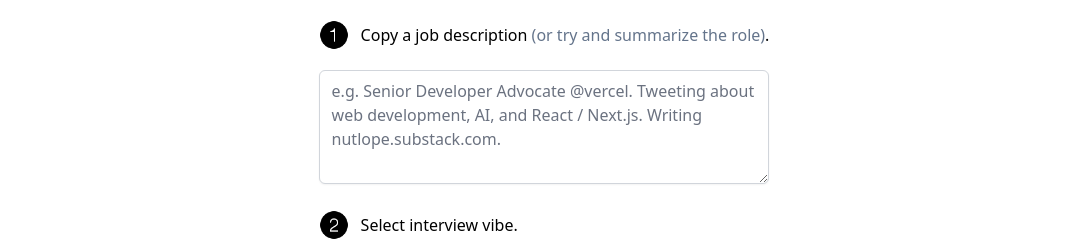
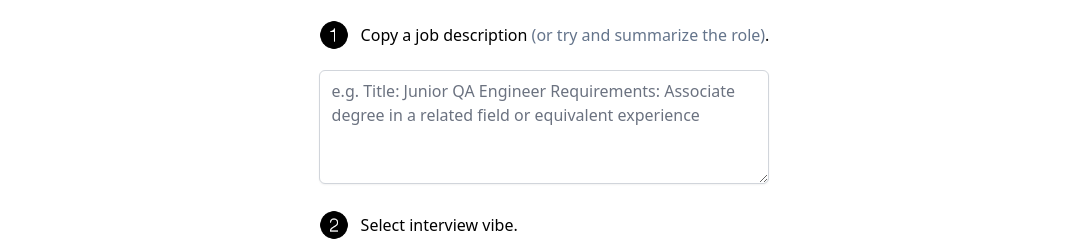
Before and after one commit to pramser/opportunme, a Next.js app: page / in a window 1280 px wide. Shown: the part 439-680 px from the top of the page, without its empty margins (96-1183 px from the left). Built offline with nearby package versions, Linux system fonts and the light colour scheme; a web font is replaced by a local one.

Commit message:
Small copy change; need more for better question discovery

```diff
--- a/src/pages/index.tsx
+++ b/src/pages/index.tsx
@@ -96,7 +96,7 @@ const Home: NextPage = () => {
             rows={4}
             className="w-full rounded-md border-gray-300 shadow-sm focus:border-black focus:ring-black my-5"
             placeholder={
-              "e.g. Senior Developer Advocate @vercel. Tweeting about web development, AI, and React / Next.js. Writing nutlope.substack.com."
+              "e.g. Title: Junior QA Engineer Requirements: Associate degree in a related field or equivalent experience"
             }
           />
           <div className="flex mb-5 items-center space-x-3">
```
